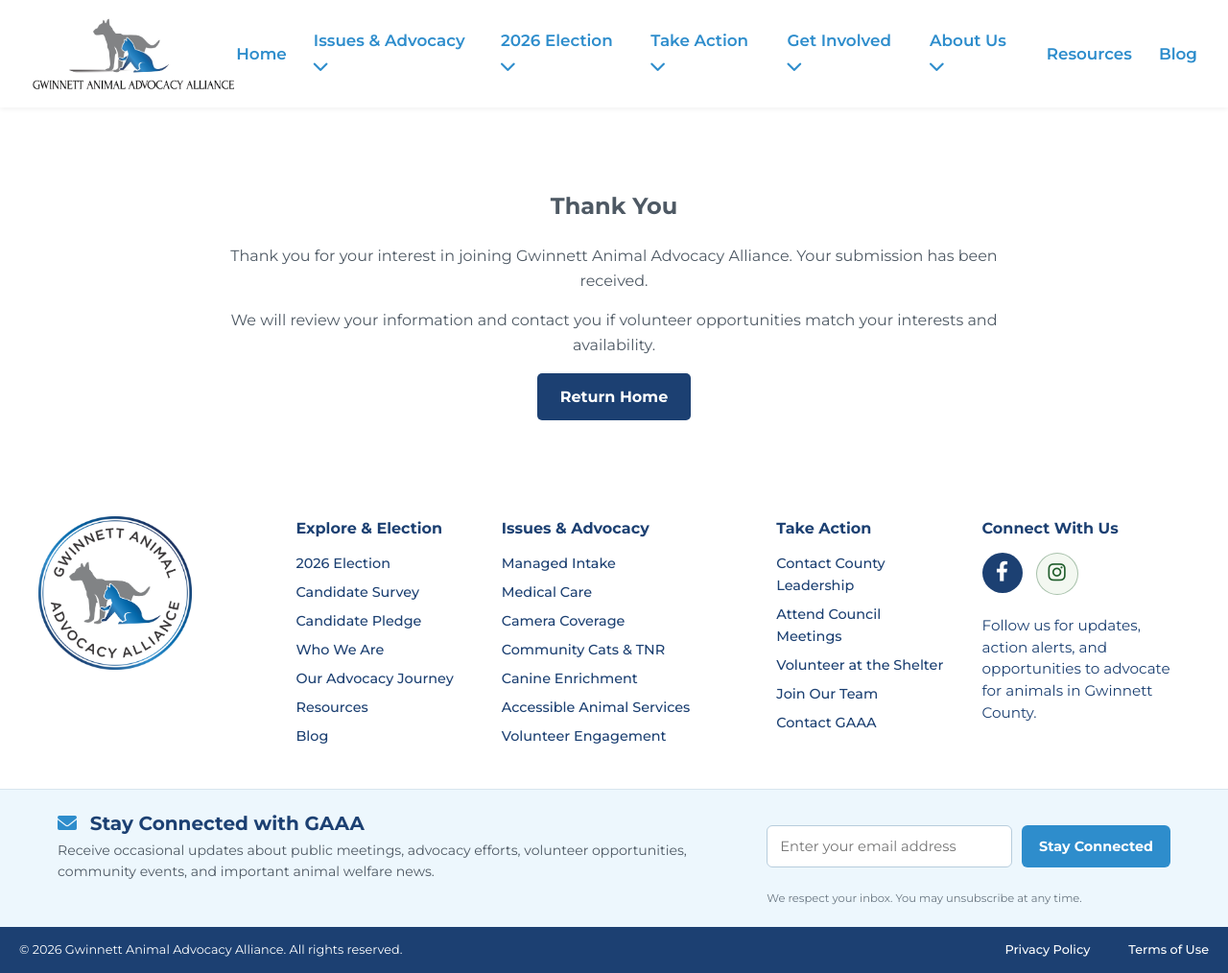
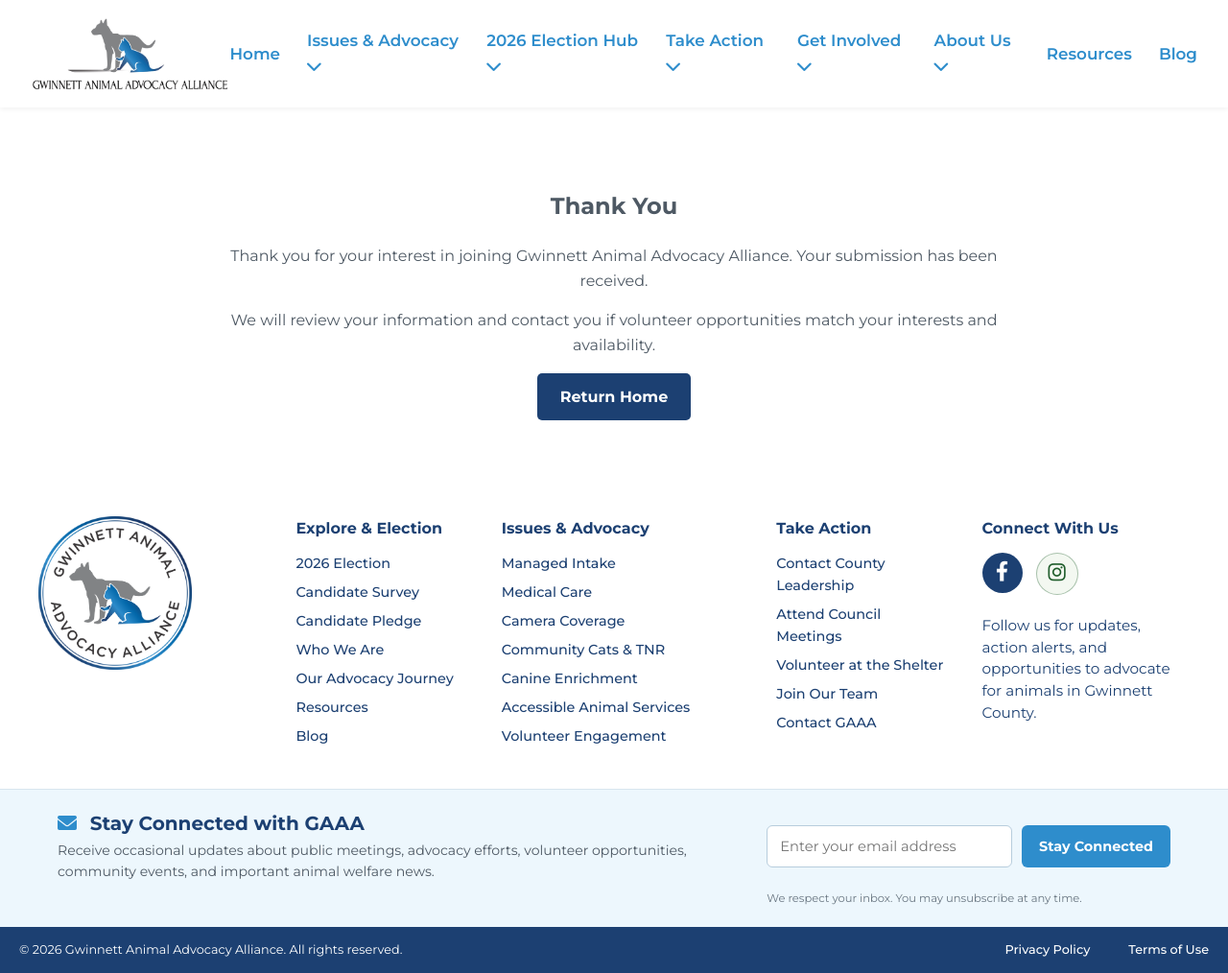
Before and after one commit to whitleybacon/gwinnett-animal-advocacy-alliance, a Jekyll site: the page built from thanks/index.html, in a window 1280 px wide. Shown: the whole page at 96% size. Built offline with Jekyll 4.4.1, drawn with Linux system fonts in a browser that asks for light colours; some of the changed lines change nothing that is shown.

Commit message:
Update navigation.html

```diff
--- a/_includes/navigation.html
+++ b/_includes/navigation.html
@@ -36,13 +36,23 @@
             </li>
 
             <li class="dropdown">
-                <a href="/election-2026/">2026 Election
-                 <i class="fas fa-chevron-down" aria-hidden="true"></i>
-                    </a>
+                <a href="/election-2026/">
+                    2026 Election Hub
+                    <i class="fas fa-chevron-down" aria-hidden="true"></i>
+                </a>
+
                 <ul class="submenu">
-                    <li><a href="/election-2026/candidate-survey/">Candidate Survey</a></li>
-                    <li><a href="/election-2026/candidate-pledge/">Candidate Pledge</a></li>
-                    <!-- <li><a href="/election-2026/results/">Candidate Results</a></li> -->
+                    <li>
+                        <a href="/election-2026/county/">
+                            County Election
+                        </a>
+                    </li>
+
+                    <li>
+                        <a href="/election-2026/state/">
+                            State Election
+                        </a>
+                    </li>
                 </ul>
             </li>
 
@@ -120,9 +130,10 @@
                 </ul>
             </li>
 
-             <li>
+            <li>
                 <a href="/resources/">Resources</a>
             </li>
+
             <li>
                 <a href="/blog/">Blog</a>
             </li>
```
